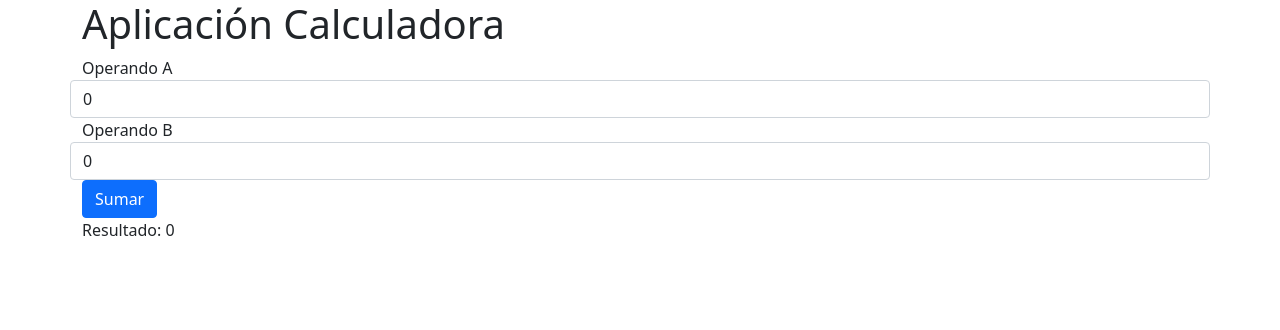
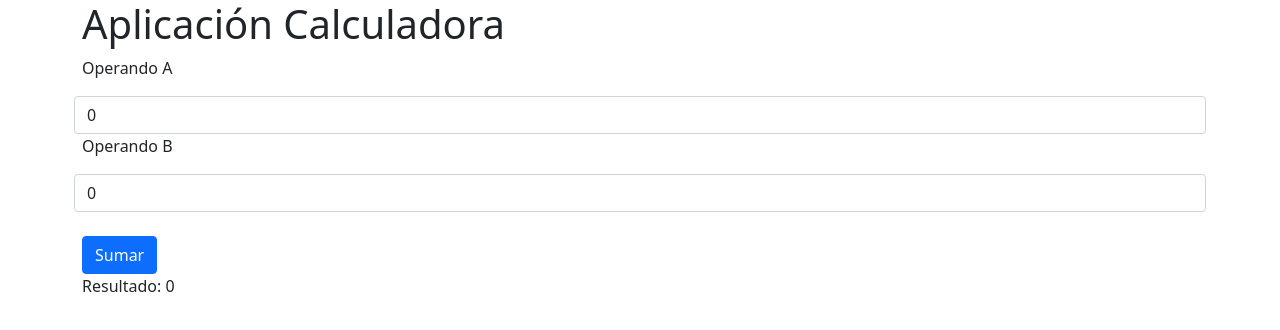
Before and after one commit to erkcgn/calculadora-app, an Angular app: page / in a window 1280 px wide. Shown: the top 330 px of the page. Built offline with nearby package versions, Linux system fonts and the light colour scheme.

Commit message:
resultadoSuma

```diff
--- a/src/app/app.component.html
+++ b/src/app/app.component.html
@@ -1,8 +1,8 @@
 <div class="container">
   <h1>{{titulo}}</h1>
   <app-formulario
+  (resultadoSuma)="procesarResultado($event)"
   >
-
   </app-formulario>
   <p>Resultado: {{resultado}}</p>
 </div>
--- a/src/app/app.component.ts
+++ b/src/app/app.component.ts
@@ -10,5 +10,7 @@ export class AppComponent {
 
   resultado: number = 0;
 
-
+  procesarResultado(resultado: number){
+    this.resultado = resultado;
+  }
 }
--- a/src/app/formulario/formulario.component.html
+++ b/src/app/formulario/formulario.component.html
@@ -1,16 +1,18 @@
 <form>
-    <div class="row">
+    <div class="row g-3">
       <label>Operando A</label>
       <input type="number" class="form-control"
         placeholder="Escribe el operando A"
         [(ngModel)] = "operandoA" name="operandoA"/>
     </div>
-    <div class="row">
+    <div class="row g-3">
       <label>Operando B</label>
       <input type="number" class="form-control"
         placeholder="Escribe el operando B"
         [(ngModel)] = "operandoB" name="operandoB"/>
     </div>
+    <br>
     <button type="submit" class="btn btn-primary"
-      (click)="sumar()">Sumar</button>
+      (click)="sumar()">Sumar
+    </button>
   </form>
```
